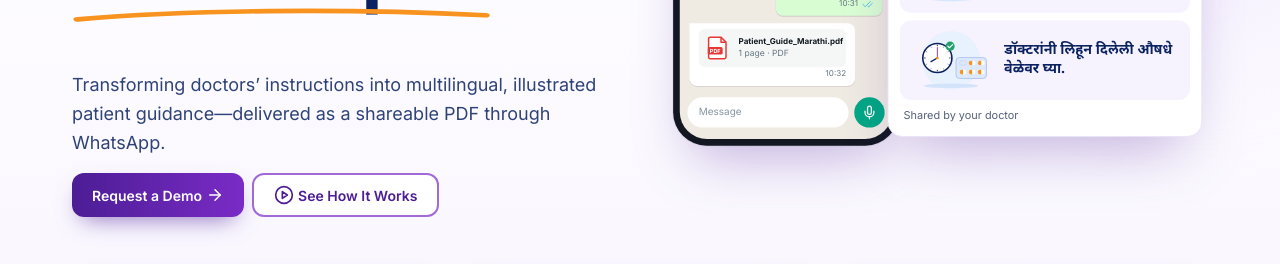
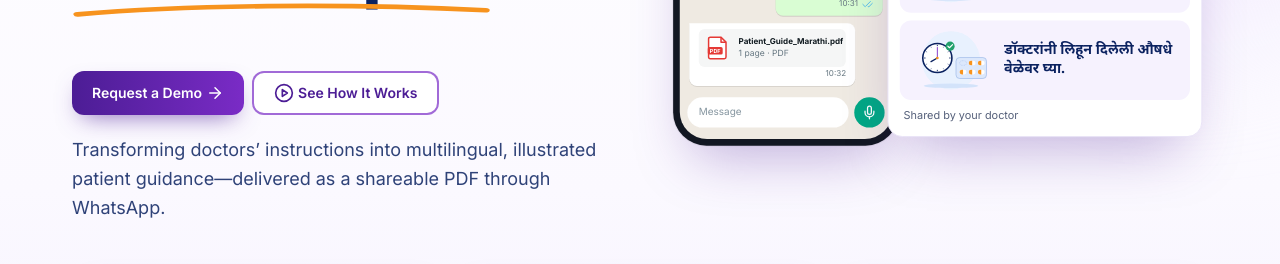
Before and after one commit to Rohan9833/docvise, a React (Vite) app in the folder frontend/: page / in a window 1280 px wide. Shown: the part 400-664 px from the top of the page. Built offline with nearby package versions, Linux system fonts and the light colour scheme; no server answers.

Commit message:
Move hero buttons above description

```diff
--- a/frontend/src/sections/Hero.jsx
+++ b/frontend/src/sections/Hero.jsx
@@ -132,13 +132,13 @@ export default function Hero() {
         {/* Description and buttons */}
         <Reveal className="order-2 flex flex-col lg:col-start-1 lg:row-start-2">
           {/* Description */}
-          <p className="order-2 mt-5 max-w-[34rem] text-[17px] leading-relaxed text-navy/85 sm:order-1 sm:mt-0 sm:text-[18px]">
+          <p className="order-2 mt-5 max-w-[34rem] text-[17px] leading-relaxed text-navy/85 sm:order-2 sm:mt-5 sm:text-[18px]">
             Transforming doctors’ instructions into multilingual, illustrated
             patient guidance—delivered as a shareable PDF through WhatsApp.
           </p>
 
           {/* Buttons */}
-          <div className="order-1 mt-0 flex flex-row gap-2 sm:order-2 sm:mt-5 sm:flex-row lg:mt-4">
+          <div className="order-1 mt-0 flex flex-row gap-2 sm:order-1 sm:mt-5 sm:flex-row lg:mt-4">
             <Button
               size="lg"
               className="min-w-0 flex-1 !h-8 !px-1.5 !text-[11px] !gap-1 whitespace-nowrap sm:flex-none sm:w-auto sm:!h-9 sm:!px-3 sm:!text-[12px] lg:!h-10 lg:!px-4 lg:!text-[13px] xl:!h-11 xl:!px-5 xl:!text-[14px]"
```
